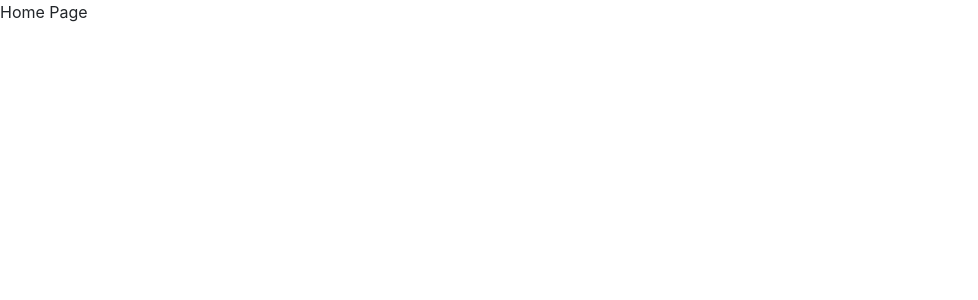
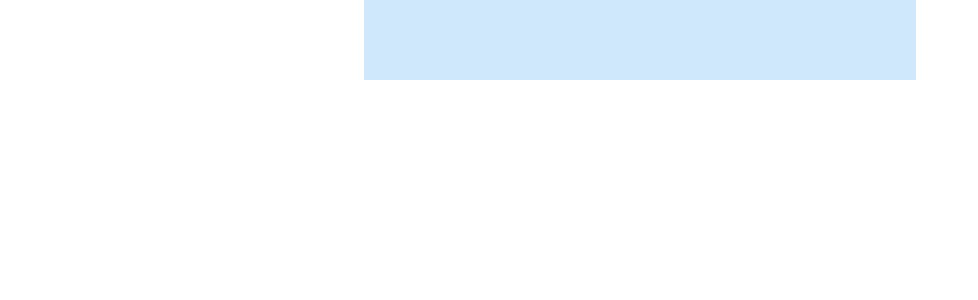
Before and after one commit to meprabin000/Nakama, a React (Create React App) app in the folder client/: page / in a window 1280 px wide. Shown: the top 300 px of the page, without its empty margins (0-978 px from the left). Built offline with nearby package versions, Linux system fonts and the light colour scheme.

Commit message:
added grid from react MUI

```diff
--- a/client/src/features/Home.js
+++ b/client/src/features/Home.js
@@ -1,8 +1,26 @@
 import React from "react";
+import Grid from "@mui/material/Grid";
+import Container from "@mui/material/Container";
+import Box from "@mui/material/Box";
+
 
 const Home = (props) => {
-    return ( <div>
-        Home Page
+    return (
+    <div>
+    {/* Main Page Top Grid */}
+    <Grid container spacing = {2}>
+        {/* Creating the Top Bar  */}
+        <Grid item xs={12}>
+            <Container maxWidth="sm">
+                <Box sx={{ bgcolor: '#cfe8fc', height: '10vh' }} />
+            </Container>
+        </Grid>
+        {/* Creating the Main Body  */}
+        <Grid item xs = {12}>
+
+        </Grid>
+    </Grid>
+    {/* Closing Main Page Top Grid */}
     </div> );
 }
 
```
